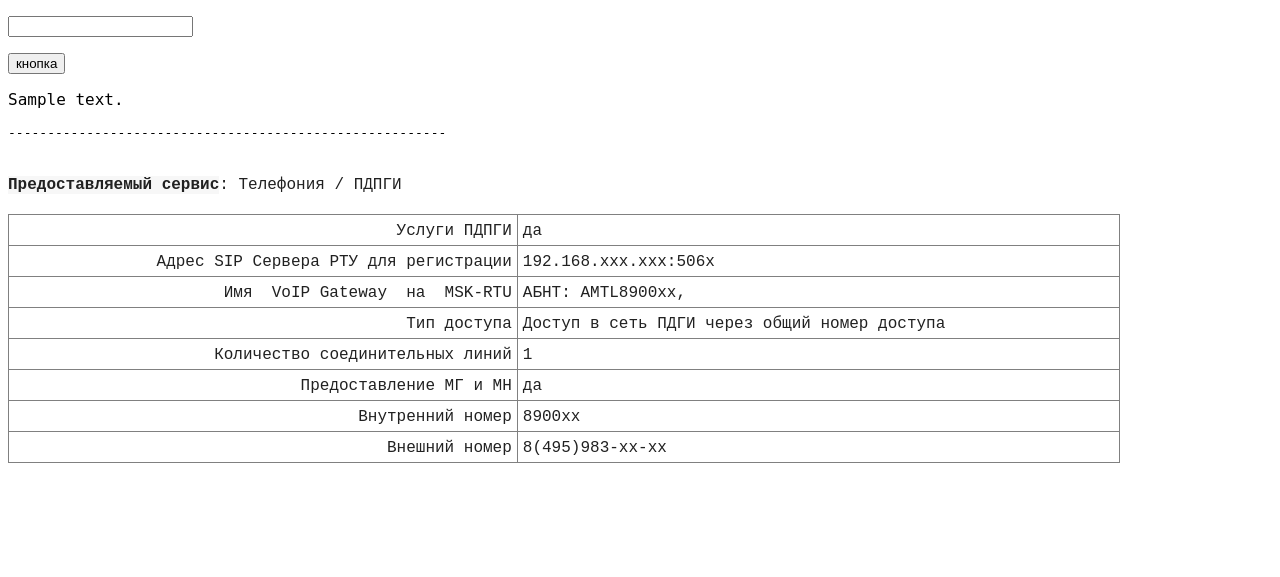
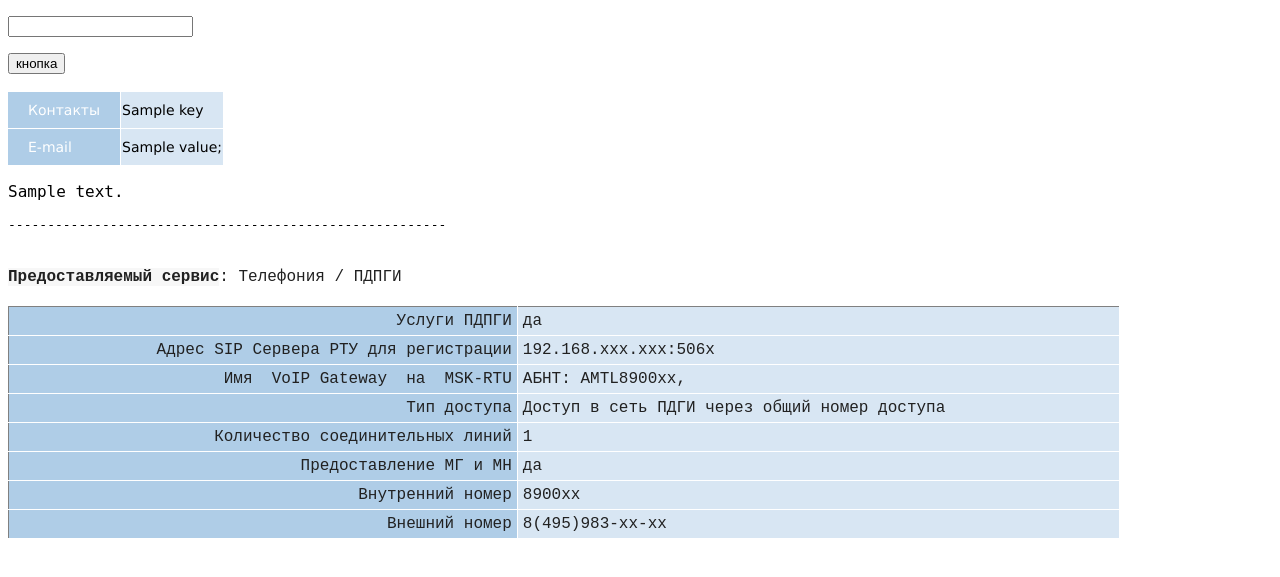
Before and after one commit to motionrus/zvr, a Flask app: template templates/main.html in a window 1280 px wide. Shown: the top 577 px of the page. Run offline with Flask 2, Linux system fonts and the light colour scheme; the template is opened without the code that fills it: most values are stand-ins (such as "Sample title", 1, 10 or a date in 2020).

Commit message:
add email list

```diff
--- a/config_example.py
+++ b/config_example.py
@@ -23,3 +23,4 @@ TEMPLATE = [
     'РГН-код                                 ',
     'Наименование АЗССС (name)               ',
 ]
+EMAIL_TEMPLATE = ['Контакты на месте установки', 'Контакты для оповещения', 'eMail']
--- a/start.py
+++ b/start.py
@@ -1,4 +1,4 @@
-from run import main_func, parse_func
+from run import main_func, parse_func, grep_email
 from flask import Flask, request, render_template
 app = Flask(__name__)
 
@@ -10,6 +10,8 @@ def hello():
         url = request.form['url']
         if url == '':
             return render_template('main.html', text=error)
-        text = parse_func(main_func(url))
-        return render_template('main.html', text=text)
+        text = main_func(url)
+        zvr = parse_func(text)
+        email = grep_email(text)
+        return render_template('main.html', text=zvr, email=email)
     return render_template('main.html')
--- /dev/null
+++ b/static/main.css
@@ -0,0 +1,22 @@
+table {
+font-family: "Lucida Sans Unicode", "Lucida Grande", Sans-Serif;
+font-size: 14px;
+border-collapse: collapse;
+/*text-align: center;*/
+}
+th, td:first-child {
+background: #AFCDE7;
+color: white;
+padding: 10px 20px;
+}
+th, td {
+border-style: solid;
+border-width: 0 1px 1px 0;
+border-color: white;
+}
+td {
+background: #D8E6F3;
+}
+th:first-child, td:first-child {
+text-align: left;
+}
--- a/templates/main.html
+++ b/templates/main.html
@@ -3,6 +3,8 @@
 <head>
     <meta charset="UTF-8">
     <title>Render ZVR</title>
+    <link rel="stylesheet" href="{{ url_for('static', filename='main.css') }}">
+
 </head>
 <body>
     <form action="/" method="POST">
@@ -10,6 +12,27 @@
         <button>кнопка</button>
     </form>
     {% if text %}
+    {% if email %}
+    <div>
+        <br>
+        <table>
+
+        <tr>
+            <td>Контакты</td>
+            {% for key, value in email.items() %}
+            <td>{{ key }}</td>
+            {% endfor %}
+        </tr>
+        <tr>
+            <td>E-mail</td>
+            {% for key, value in email.items() %}
+            <td>{{ value }};</td>
+            {% endfor %}
+        </tr>
+
+        </table>
+    </div>
+    {% endif %}
     <div>
     	<div id="x_divtagdefaultwrapper" dir="ltr" style="font-size:12pt; color:#000000; font-family:Calibri,Arial,Helvetica,sans-serif">
         <pre>{{ text }}</pre>
```
Also changed, not shown: run.py (+34 -4 lines).
